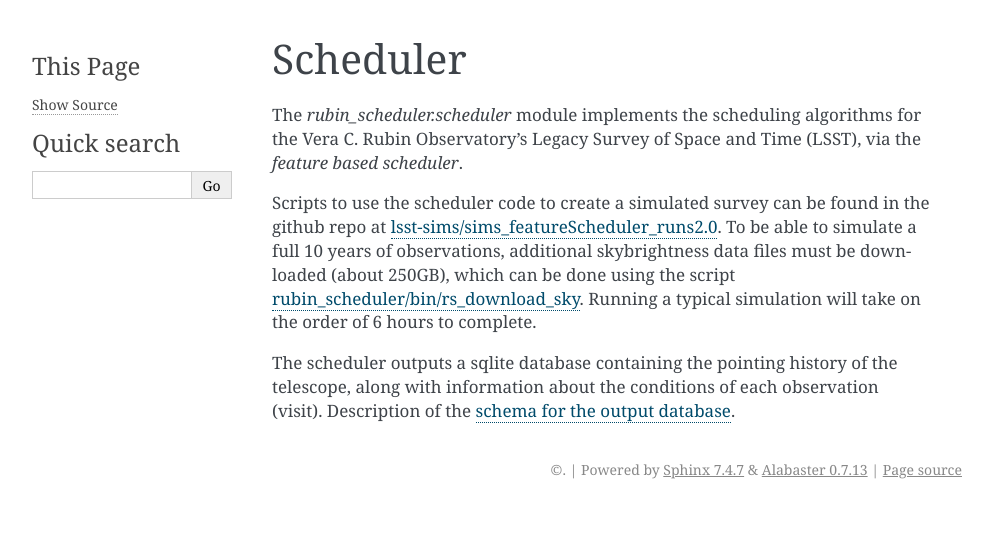
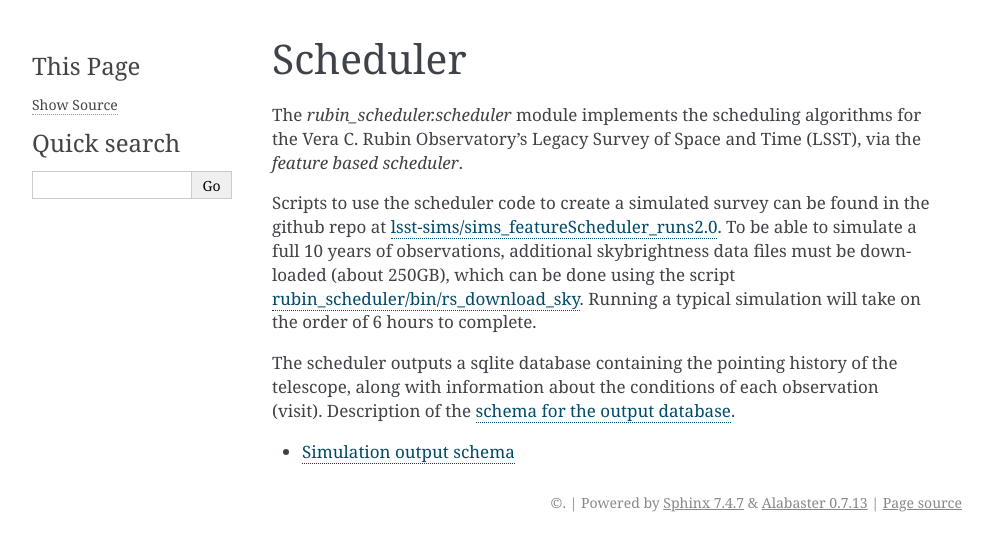
Before and after one commit to lsst/rubin_scheduler, a Sphinx documentation site: the page built from docs/fbs.rst, in a window 1280 px wide. Shown: the top 551 px of the page, without its empty margins (148-1140 px from the left). Built offline with Sphinx 7.4.7, drawn with Linux system fonts in a browser that asks for light colours.

Commit message:
Add output schema to toctree

```diff
--- a/docs/fbs.rst
+++ b/docs/fbs.rst
@@ -17,7 +17,12 @@ data files must be downloaded (about 250GB), which can be done using the
 script `rubin_scheduler/bin/rs_download_sky <https://github.com/lsst/rubin_scheduler/bin/rs_download_sky>`_.
 Running a typical simulation will take on the order of 6 hours to complete.
 
+
 The scheduler outputs a sqlite database containing the pointing history of
 the telescope, along with information about the conditions of each
 observation (visit).
 Description of the :doc:`schema for the output database <output_schema>`.
+
+.. toctree::
+
+    Simulation output schema <output_schema>
```
